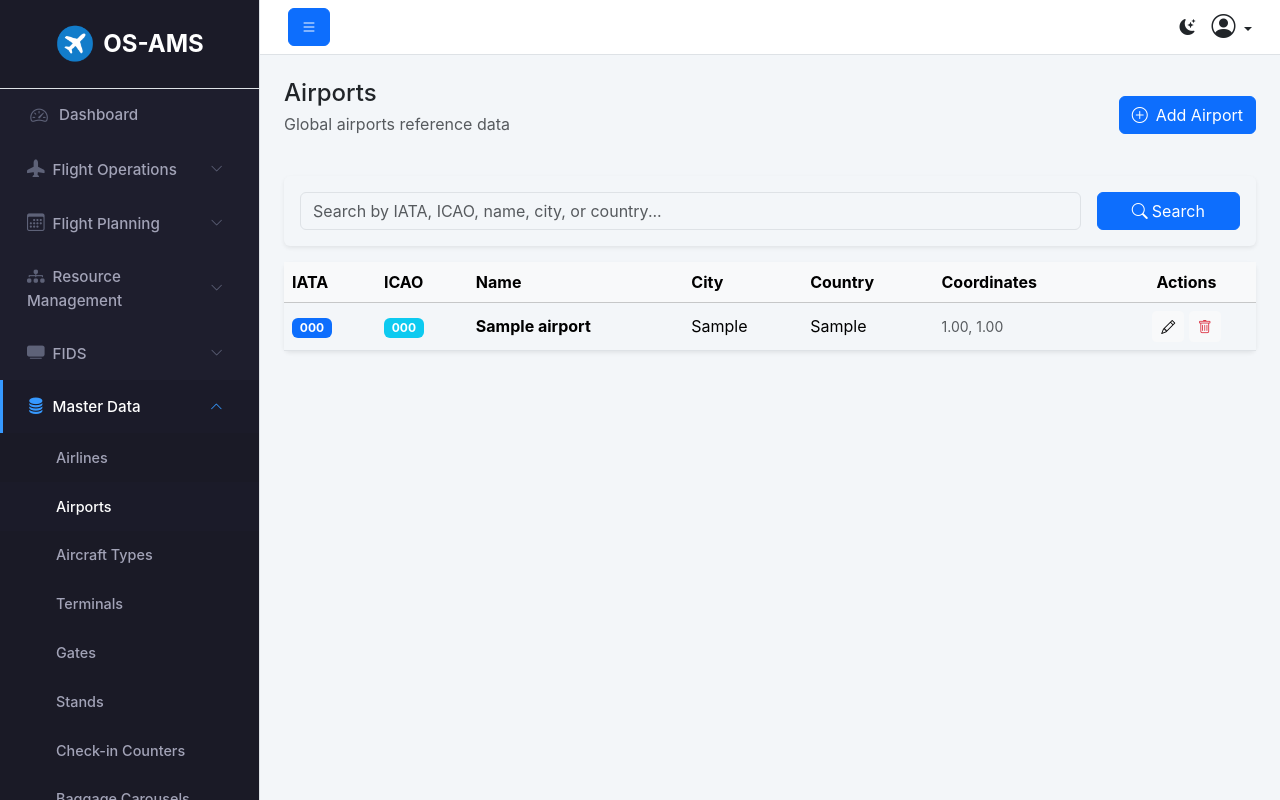
After one commit to Iotonix/osams, a Django app: page /masterdata/airports/ in a window 1280 px wide. The commit adds this page. Run offline with Django 5.2, Linux system fonts and the light colour scheme; a user stored in the database is signed in; tables that the repository leaves empty hold one stand-in row (values such as "Sample post"); some libraries are stand-ins or nearby versions.

Commit message:
Implement Airport management features: add forms, views, and templates for listing, adding, editing, and deleting airports

```diff
--- a/masterdata/urls.py
+++ b/masterdata/urls.py
@@ -5,6 +5,11 @@ from .views import (
     add_airline,
     edit_airline,
     delete_airline,
+    # Airports
+    airport_list,
+    add_airport,
+    edit_airport,
+    delete_airport,
     # Aircraft
     aircraft_list,
     add_aircraft,
@@ -45,6 +50,11 @@ urlpatterns = [
     path("airlines/add/", add_airline, name="add_airline"),
     path("airlines/<int:pk>/edit/", edit_airline, name="edit_airline"),
     path("airlines/<int:pk>/delete/", delete_airline, name="delete_airline"),
+    # Airports
+    path("airports/", airport_list, name="airport_list"),
+    path("airports/add/", add_airport, name="add_airport"),
+    path("airports/<int:pk>/edit/", edit_airport, name="edit_airport"),
+    path("airports/<int:pk>/delete/", delete_airport, name="delete_airport"),
     # Aircraft Types
     path("aircraft/", aircraft_list, name="aircraft_list"),
     path("aircraft/add/", add_aircraft, name="add_aircraft"),
--- a/masterdata/views/__init__.py
+++ b/masterdata/views/__init__.py
@@ -1,5 +1,6 @@
 # Re-export all views for backward compatibility
 from .airlines import airline_list, add_airline, edit_airline, delete_airline
+from .airports import airport_list, add_airport, edit_airport, delete_airport
 from .aircraft import aircraft_list, add_aircraft, edit_aircraft, delete_aircraft
 from .terminals import terminal_list, add_terminal, edit_terminal, delete_terminal
 from .gates import gate_list, add_gate, edit_gate, delete_gate
@@ -13,6 +14,11 @@ __all__ = [
     "add_airline",
     "edit_airline",
     "delete_airline",
+    # Airports
+    "airport_list",
+    "add_airport",
+    "edit_airport",
+    "delete_airport",
     # Aircraft
     "aircraft_list",
     "add_aircraft",
--- /dev/null
+++ b/masterdata/views/airports.py
@@ -0,0 +1,96 @@
+from django.shortcuts import render, get_object_or_404, redirect
+from django.contrib.auth.decorators import login_required
+from django.contrib import messages
+from django.views.decorators.http import require_http_methods
+from django.core.paginator import Paginator
+from django.db.models import Q
+
+from ..models import Airport
+from ..forms import AirportForm
+
+
+@login_required
+def airport_list(request):
+    """Display list of all active airports with pagination and search"""
+    search_query = request.GET.get("search", "")
+
+    airports = Airport.objects.filter(is_active=True)
+
+    # Apply search filter if provided
+    if search_query:
+        airports = airports.filter(
+            Q(iata_code__icontains=search_query)
+            | Q(icao_code__icontains=search_query)
+            | Q(name__icontains=search_query)
+            | Q(city__icontains=search_query)
+            | Q(country__icontains=search_query)
+        )
+
+    airports = airports.order_by("iata_code")
+
+    # Pagination - 50 items per page
+    paginator = Paginator(airports, 50)
+    page_number = request.GET.get("page")
+    page_obj = paginator.get_page(page_number)
+
+    return render(request, "masterdata/airport_list.html", {"page_obj": page_obj, "search_query": search_query, "total_count": airports.count()})
+
+
+@login_required
+@require_http_methods(["GET", "POST"])
+def add_airport(request):
+    """Handle GET (render form) and POST (create airport)"""
+    if request.method == "POST":
+        form = AirportForm(request.POST)
+        if form.is_valid():
+            form.save()
+            messages.success(request, f"Airport '{form.cleaned_data['iata_code']}' created successfully.")
+            return redirect("masterdata:airport_list")
+    else:
+        form = AirportForm()
+
+    return render(
+        request,
+        "masterdata/airport_form.html",
+        {"form": form, "title": "Add Airport", "action": "Add"},
+    )
+
+
+@login_required
+@require_http_methods(["GET", "POST"])
+def edit_airport(request, pk):
+    """Handle GET (render form with instance) and POST (update airport)"""
+    airport = get_object_or_404(Airport, pk=pk)
+
+    if request.method == "POST":
+        form = AirportForm(request.POST, instance=airport)
+        if form.is_valid():
+            form.save()
+            messages.success(request, f"Airport '{airport.iata_code}' updated successfully.")
+            return redirect("masterdata:airport_list")
+    else:
+        form = AirportForm(instance=airport)
+
+    return render(
+        request,
+        "masterdata/airport_form.html",
+        {
+            "form": form,
+            "title": "Edit Airport",
+            "action": "Update",
+            "airport": airport,
+        },
+    )
+
+
+@login_required
+@require_http_methods(["POST"])
+def delete_airport(request, pk):
+    """Soft delete an airport by setting is_active=False"""
+    airport = get_object_or_404(Airport, pk=pk)
+    airport_code = airport.iata_code
+    airport.is_active = False
+    airport.save()
+
+    messages.success(request, f"Airport '{airport_code}' deleted successfully.")
+    return redirect("masterdata:airport_list")
--- /dev/null
+++ b/templates/masterdata/airport_list.html
@@ -0,0 +1,172 @@
+{% extends 'base.html' %}
+
+{% block title %}Airports - OS-AMS{% endblock %}
+
+{% block content %}
+<div class="d-flex justify-content-between align-items-center mb-4">
+    <div>
+        <h2 class="h4 mb-1">Airports</h2>
+        <p class="text-muted">Global airports reference data</p>
+    </div>
+    <a href="{% url 'masterdata:add_airport' %}" class="btn btn-primary">
+        <i class="bi bi-plus-circle me-2"></i>Add Airport
+    </a>
+</div>
+
+<!-- Search Bar -->
+<div class="card shadow-sm border-0 mb-3">
+    <div class="card-body">
+        <form method="get" class="row g-3">
+            <div class="col-md-10">
+                <input type="text"
+                       name="search"
+                       class="form-control"
+                       placeholder="Search by IATA, ICAO, name, city, or country..."
+                       value="{{ search_query }}">
+            </div>
+            <div class="col-md-2">
+                <button type="submit" class="btn btn-primary w-100">
+                    <i class="bi bi-search me-1"></i>Search
+                </button>
+            </div>
+        </form>
+        {% if search_query %}
+        <div class="mt-2">
+            <a href="{% url 'masterdata:airport_list' %}" class="btn btn-sm btn-outline-secondary">
+                <i class="bi bi-x-circle me-1"></i>Clear Search
+            </a>
+            <span class="text-muted ms-2">Showing {{ total_count }} result{{ total_count|pluralize }}</span>
+        </div>
+        {% endif %}
+    </div>
+</div>
+
+<div>
+    <div class="card shadow-sm border-0">
+        <div class="card-body p-0">
+            <div class="table-responsive">
+                <table class="table table-hover align-middle mb-0">
+                    <thead class="table-light">
+                        <tr>
+                            <th>IATA</th>
+                            <th>ICAO</th>
+                            <th>Name</th>
+                            <th>City</th>
+                            <th>Country</th>
+                            <th>Coordinates</th>
+                            <th class="text-center">Actions</th>
+                        </tr>
+                    </thead>
+                    <tbody>
+                        {% for airport in page_obj %}
+                        <tr>
+                            <td><span class="badge bg-primary">{{ airport.iata_code }}</span></td>
+                            <td><span class="badge bg-info">{{ airport.icao_code }}</span></td>
+                            <td class="fw-bold">{{ airport.name }}</td>
+                            <td>{{ airport.city }}</td>
+                            <td>{{ airport.country }}</td>
+                            <td>
+                                {% if airport.latitude and airport.longitude %}
+                                <small class="text-muted">{{ airport.latitude|floatformat:2 }}, {{ airport.longitude|floatformat:2 }}</small>
+                                {% else %}
+                                <small class="text-muted">—</small>
+                                {% endif %}
+                            </td>
+                            <td class="text-center">
+                                <a href="{% url 'masterdata:edit_airport' airport.pk %}"
+                                   class="btn btn-sm btn-light"
+                                   title="Edit">
+                                    <i class="bi bi-pencil"></i>
+                                </a>
+                                <form method="post" action="{% url 'masterdata:delete_airport' airport.pk %}" style="display: inline;" onsubmit="return confirm('Are you sure you want to delete {{ airport.iata_code }}?');">
+                                    {% csrf_token %}
+                                    <button type="submit"
+                                            class="btn btn-sm btn-light text-danger"
+                                            title="Delete">
+                                        <i class="bi bi-trash"></i>
+                                    </button>
+                                </form>
+                            </td>
+                        </tr>
+                        {% empty %}
+                        <tr>
+                            <td colspan="7" class="text-center py-5 text-muted">
+                                <i class="bi bi-inbox display-4 d-block mb-3"></i>
+                                {% if search_query %}
+                                No airports found matching "{{ search_query }}"
+                                {% else %}
+                                No airports found
+                                {% endif %}
+                            </td>
+                        </tr>
+                        {% endfor %}
+                    </tbody>
+                </table>
+            </div>
+        </div>
+    </div>
+
+    <!-- Pagination -->
+    {% if page_obj.has_other_pages %}
+    <div class="mt-3">
+        <nav aria-label="Airport pagination">
+            <ul class="pagination justify-content-center">
+                {% if page_obj.has_previous %}
+                <li class="page-item">
+                    <a class="page-link" href="?page=1{% if search_query %}&search={{ search_query }}{% endif %}" aria-label="First">
+                        <span aria-hidden="true">&laquo;&laquo;</span>
+                    </a>
+                </li>
+                <li class="page-item">
+                    <a class="page-link" href="?page={{ page_obj.previous_page_number }}{% if search_query %}&search={{ search_query }}{% endif %}" aria-label="Previous">
+                        <span aria-hidden="true">&laquo;</span>
+                    </a>
+                </li>
+                {% else %}
+                <li class="page-item disabled">
+                    <span class="page-link">&laquo;&laquo;</span>
+                </li>
+                <li class="page-item disabled">
+                    <span class="page-link">&laquo;</span>
+                </li>
+                {% endif %}
+
+                {% for num in page_obj.paginator.page_range %}
+                    {% if page_obj.number == num %}
+                    <li class="page-item active"><span class="page-link">{{ num }}</span></li>
+                    {% elif num > page_obj.number|add:'-3' and num < page_obj.number|add:'3' %}
+                    <li class="page-item"><a class="page-link" href="?page={{ num }}{% if search_query %}&search={{ search_query }}{% endif %}">{{ num }}</a></li>
+                    {% endif %}
+                {% endfor %}
+
+                {% if page_obj.has_next %}
+                <li class="page-item">
+                    <a class="page-link" href="?page={{ page_obj.next_page_number }}{% if search_query %}&search={{ search_query }}{% endif %}" aria-label="Next">
+                        <span aria-hidden="true">&raquo;</span>
+                    </a>
+                </li>
+                <li class="page-item">
+                    <a class="page-link" href="?page={{ page_obj.paginator.num_pages }}{% if search_query %}&search={{ search_query }}{% endif %}" aria-label="Last">
+                        <span aria-hidden="true">&raquo;&raquo;</span>
+                    </a>
+                </li>
+                {% else %}
+                <li class="page-item disabled">
+                    <span class="page-link">&raquo;</span>
+                </li>
+                <li class="page-item disabled">
+                    <span class="page-link">&raquo;&raquo;</span>
+                </li>
+                {% endif %}
+            </ul>
+        </nav>
+        <div class="text-center text-muted">
+            <small>
+                Page {{ page_obj.number }} of {{ page_obj.paginator.num_pages }}
+                ({{ page_obj.start_index }}-{{ page_obj.end_index }} of {{ page_obj.paginator.count }} airports)
+            </small>
+        </div>
+    </div>
+    {% endif %}
+</div>
+{% endblock %}
--- a/templates/sidebar.html
+++ b/templates/sidebar.html
@@ -73,6 +73,7 @@
             </a>
             <ul class="collapse list-unstyled submenu" id="masterDataMenu">
                 <li><a href="{% url 'masterdata:airline_list' %}" class="sidebar-link">Airlines</a></li>
+                <li><a href="{% url 'masterdata:airport_list' %}" class="sidebar-link">Airports</a></li>
                 <li><a href="{% url 'masterdata:aircraft_list' %}" class="sidebar-link">Aircraft Types</a></li>
                 <li><a href="{% url 'masterdata:terminal_list' %}" class="sidebar-link">Terminals</a></li>
                 <li><a href="{% url 'masterdata:gate_list' %}" class="sidebar-link">Gates</a></li>
```
Also changed, not shown: masterdata/forms.py (+16 -0 lines), templates/masterdata/airport_form.html (added, +106 -0 lines).
